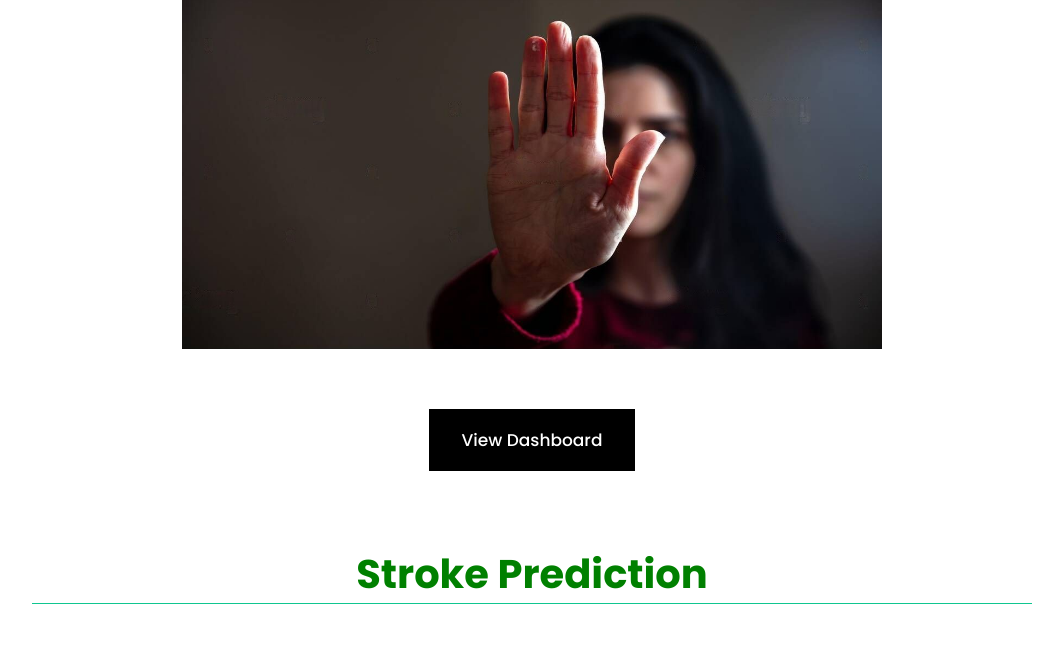
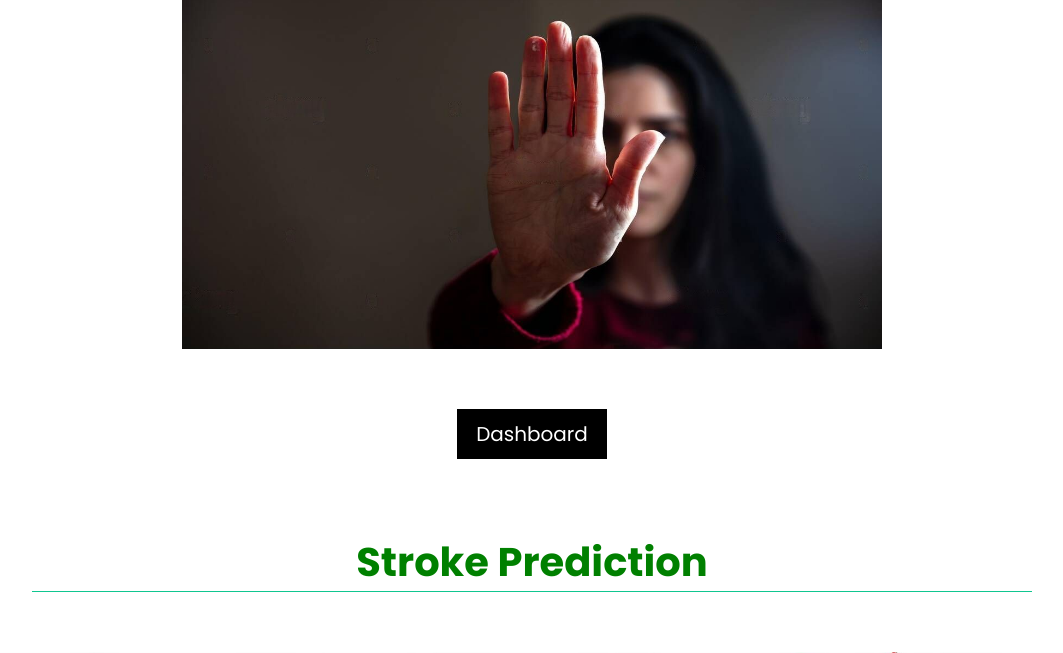
Before and after one commit to anujashirke/strokeapp, a Flask app: page / in a window 1280 px wide. Shown: the part 1820-2473 px from the top of the page, without its empty margins (108-1171 px from the left). Run offline with Flask 2, Linux system fonts and the light colour scheme; parts of the project's set-up code (start-up, migrations or seed data) failed here and were passed over; some libraries are stand-ins or nearby versions.

Commit message:
dashboard button

```diff
--- a/templates/output.html
+++ b/templates/output.html
@@ -123,7 +123,8 @@
                <div class="col-md-12">
                   <div class="img-box">
                      <figure><img src="/static/Images/wp.jpeg" style="height: 350px; width: 700px; " alt="img"/></figure>
-                     <a target="_blank" href="https://app.powerbi.com/view?r=eyJrIjoiNDE3MjIwYmQtYzlkNy00ZTI3LTg5YTktMWE2MDAxMjIxNWM5IiwidCI6Ijc2YTJhZTVhLTlmMDAtNGY2Yi05NWVkLTVkMzNkNzdjNGQ2MSIsImMiOjh9">View Dashboard</a>
+                     <button onclick="window.open('https://app.powerbi.com/view?r=eyJrIjoiNDE3MjIwYmQtYzlkNy00ZTI3LTg5YTktMWE2MDAxMjIxNWM5IiwidCI6Ijc2YTJhZTVhLTlmMDAtNGY2Yi05NWVkLTVkMzNkNzdjNGQ2MSIsImMiOjh9', '_blank')">Dashboard</button>
+
                   </div>
                </div>
             </div>
@@ -386,5 +387,12 @@
          });
 
       </script>
+      <script>
+         const exampleBtn = document.getElementById('example-btn');
+
+exampleBtn.addEventListener('click', () => {
+  window.open('https://example.com', '_blank');
+});
+      </script>
    </body>
 </html>
```
